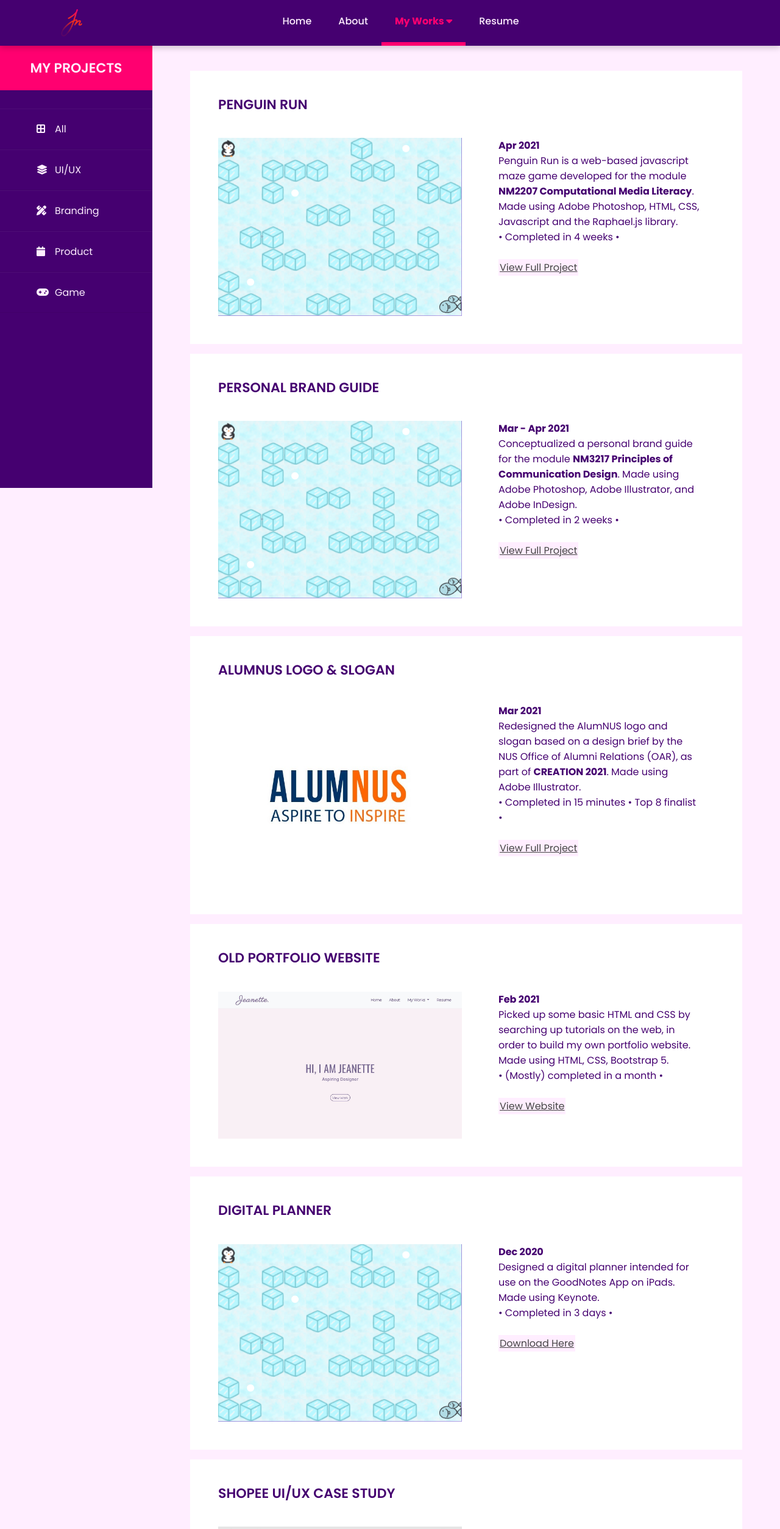
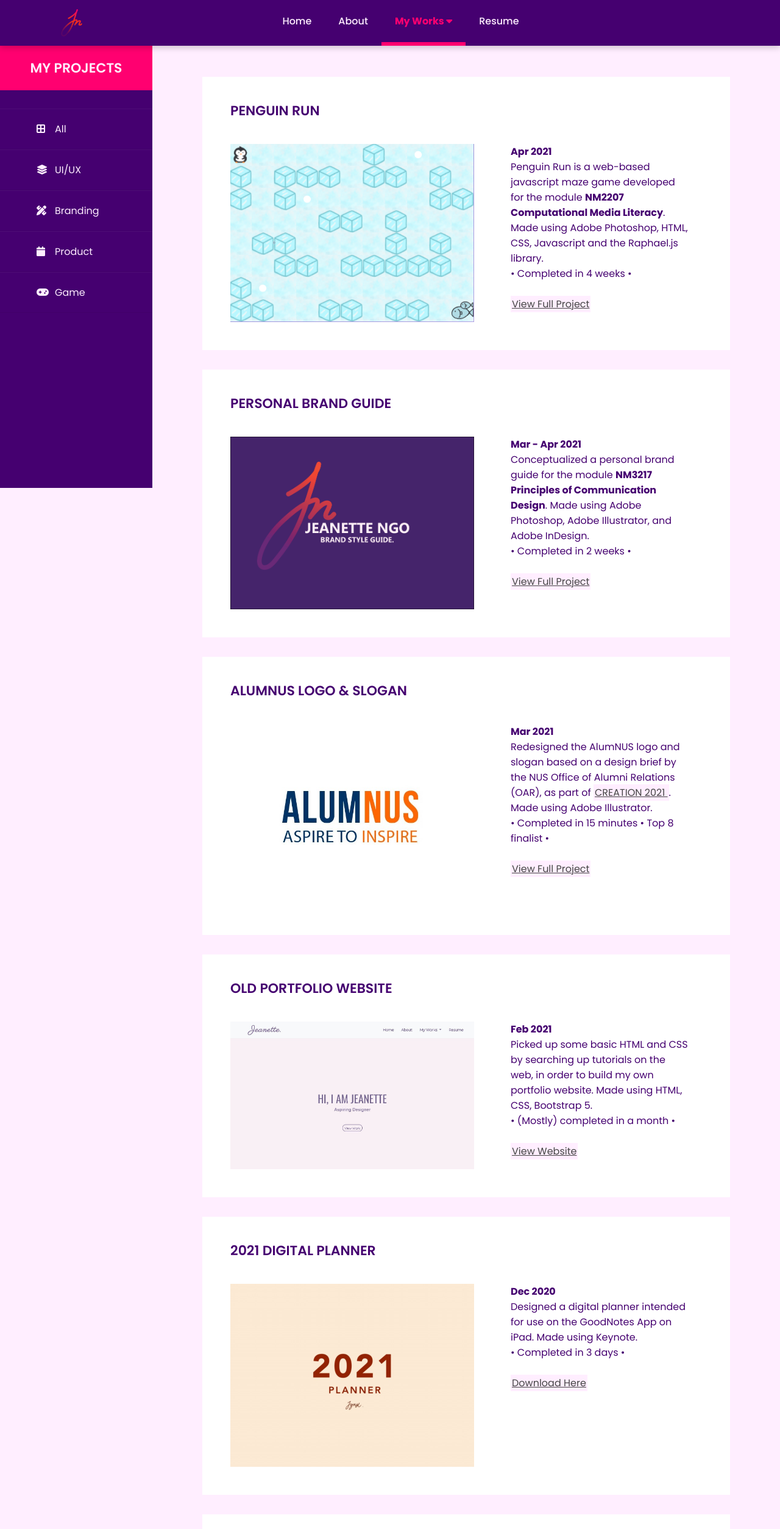
Before and after one commit to JeanetteNgo/portfolio-2, a plain HTML site: page portfolio.html in a window 1280 px wide. Shown: the top 2507 px of the page at 61% size. Drawn offline with Linux system fonts and the light colour scheme.

Commit message:
Updated portfolio page
Responsive layout, updated content

```diff
--- a/css/styles.css
+++ b/css/styles.css
@@ -819,11 +819,12 @@ footer .btn a {
 .portfolio-container .main-content {
     width: 100%;
     margin-left: 250px;
-    padding: 30px;
-    margin-top: 70px;
+    padding: 50px;
+    margin-top: 60px;
+    margin-bottom: 200px;
 }
 .post-container {
-    margin: 1rem 2rem 1rem 2rem;
+    margin: 1rem 2rem 2rem 2rem;
     padding: 1rem;
     color: #450070;
     background: #fe0070;
@@ -846,7 +847,7 @@ footer .btn a {
     width: 400px;
     max-width: 90%;
     height: auto;
-    max-height: 400px;
+    max-height: 300px;
     margin: 20px;
 }
 .post-content p {
@@ -1127,7 +1128,7 @@ footer .btn a {
         padding: 10px;
     }
     .filter-sidebar ul {
-        position: relative;
+        position: fixed;
         display: flex;
         align-items: center;
         justify-content: center;
@@ -1139,12 +1140,12 @@ footer .btn a {
     .filter-sidebar ul li {
         color: #fef;
         padding: 10px 20px 10px 20px;
-        border: 1px solid rgba(255, 245, 255, 0.1);
+        border: 1px solid rgba(255, 245, 255, 0.05);
         transition: 0.3s;
     }
     .filter-sidebar ul li a {
-        display: block;
-        font-size: 14px;
+        max-width: 100%;
+        font-size: 12px;
         transition: 0.3s;
         text-decoration: none;
     }
--- a/portfolio.html
+++ b/portfolio.html
@@ -98,7 +98,7 @@
           <div class="post">
             <h2 class="heading"> Personal Brand Guide </h2>
             <div class="post-content">
-              <img src="images/portfolio/penguin-run.png" alt="Penguin Run">
+              <img src="images/portfolio/NM3217-brand-style-guide.jpg" alt="Personal Brand Guide">
               <p>
                 <strong> Mar - Apr 2021 </strong><br>
                 Conceptualized a personal brand guide for the module <b>NM3217 Principles of Communication Design</b>.
@@ -119,7 +119,8 @@
               <p>
                 <strong> Mar 2021 </strong><br>
                 Redesigned the AlumNUS logo and slogan based on a design brief by the NUS Office of Alumni Relations (OAR),
-                as part of <b>CREATION 2021</b>.
+                as part of
+                <a href="https://creation.nussucommit.com/" target="_blank"> CREATION 2021 </a>.
                 Made using Adobe Illustrator.
                 <br> &bull; Completed in 15 minutes &bull; Top 8 finalist &bull;
 
@@ -150,17 +151,17 @@
 
         <div class="post-container">
           <div class="post">
-            <h2 class="heading"> Digital Planner </h2>
+            <h2 class="heading"> 2021 Digital Planner </h2>
             <div class="post-content">
-              <img src="images/portfolio/penguin-run.png" alt="Penguin Run">
+              <img src="images/portfolio/2021-digital-planner.jpg" alt="Digital Planner">
               <p>
                 <strong> Dec 2020 </strong><br>
-                Designed a digital planner intended for use on the GoodNotes App on iPads.
+                Designed a digital planner intended for use on the GoodNotes App on iPad.
                 Made using Keynote.
                 <br> &bull; Completed in 3 days &bull;
 
                 <br><br>
-                <a href="featured/shopee/shopee-index.html"> Download here </a>
+                <a href="https://drive.google.com/file/d/1lnkkd-XQ4yS53cosmIMso2D8ftImsmnl/view" target="_blank"> Download here </a>
               </p>
             </div>
           </div>
@@ -190,7 +191,7 @@
             <div class="post-content">
               <img src="featured/corpus-animatum/images/splash-screen.png" alt="Penguin Run">
               <p>
-                <strong> Sep - Oct 2020 </strong><br>
+                <strong> Sep - Nov 2020 </strong><br>
                 Designed a top-down shooter game for the module <b>NM3216 Game Design</b>.
                 Made using GameMaker Studio 2, Adobe Photoshop.
                 <br> &bull; Completed in 7 weeks &bull;
```
Also changed, not shown: images/portfolio/2021-digital-planner.jpg (added), images/portfolio/NM3217-brand-style-guide.jpg (added).
